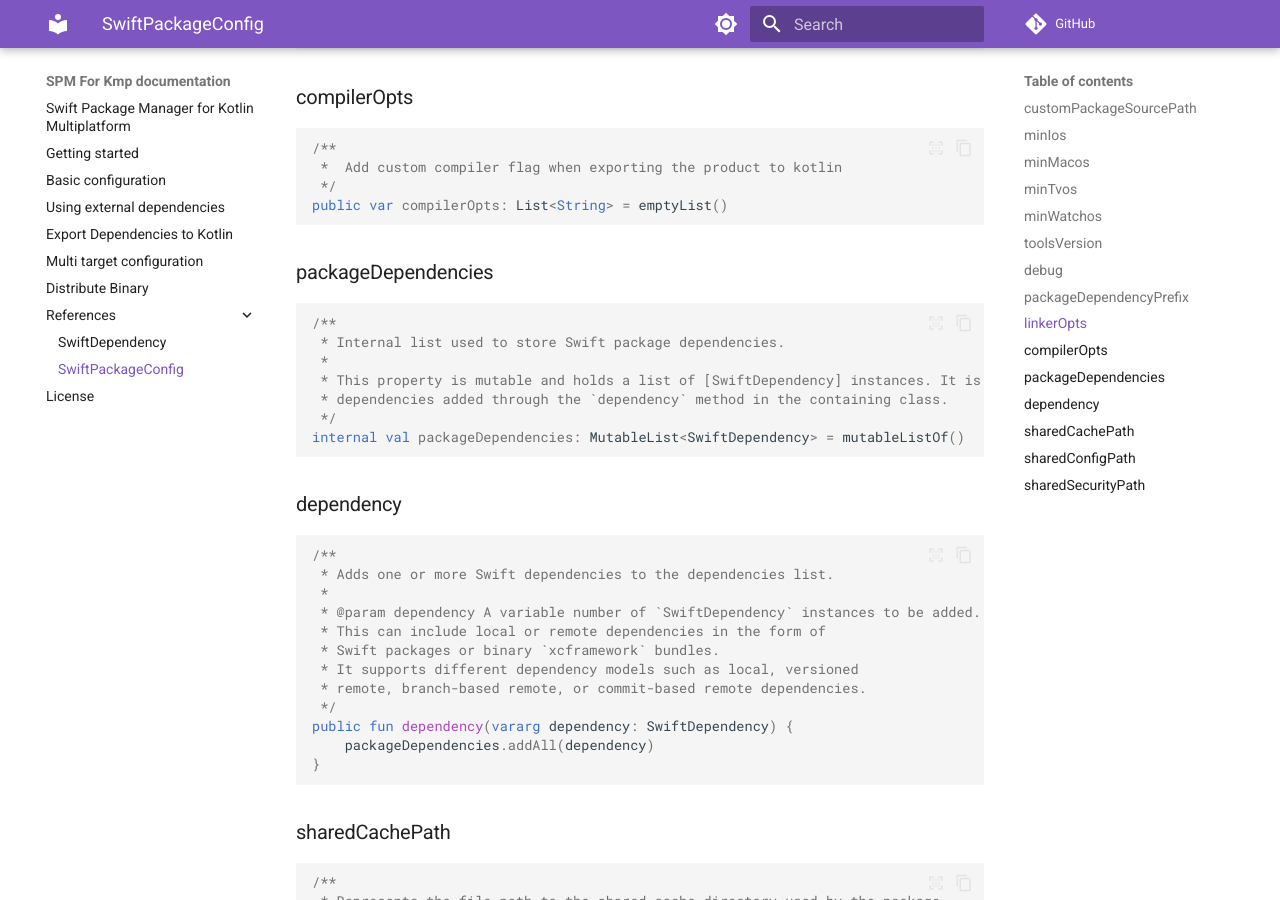
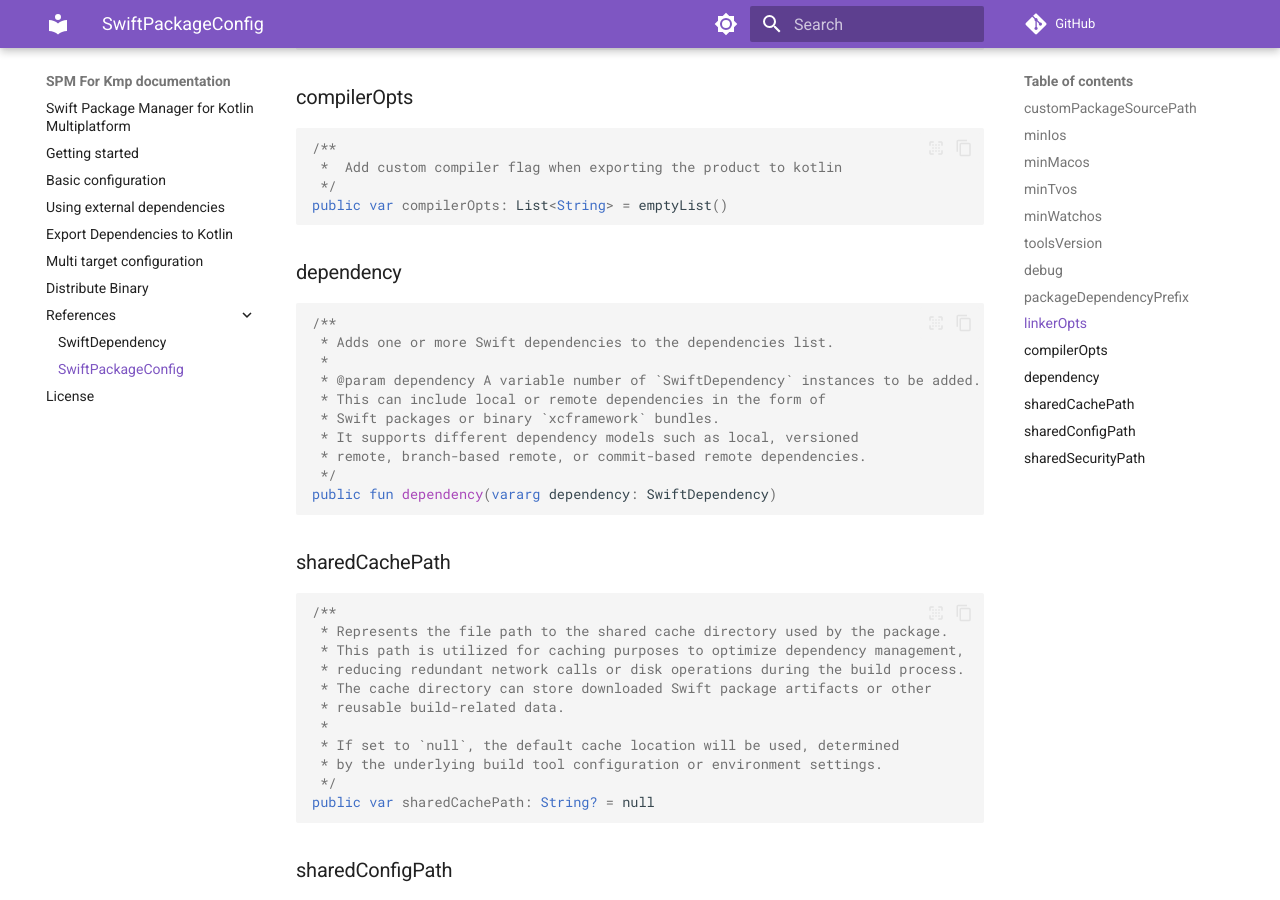
Before and after one commit to frankois944/spm4Kmp, an MkDocs documentation site: the page built from website/docs/references/swiftPackageConfig.md, in a window 1280 px wide and 900 px high, scrolled down 2511 px. Built offline with MkDocs 1.6.1 and Material for MkDocs 9.7.7, drawn with Linux system fonts in a browser that asks for light colours; comment, search, counter and statistics services are not loaded.

Commit message:
update docs

````diff
--- a/website/docs/references/swiftPackageConfig.md
+++ b/website/docs/references/swiftPackageConfig.md
@@ -134,18 +134,6 @@
 public var compilerOpts: List<String> = emptyList()
 ```
 
-### packageDependencies
-
-``` kotlin
-/**
- * Internal list used to store Swift package dependencies.
- *
- * This property is mutable and holds a list of [SwiftDependency] instances. It is used to accumulate and manage
- * dependencies added through the `dependency` method in the containing class.
- */
-internal val packageDependencies: MutableList<SwiftDependency> = mutableListOf()
-```
-
 ### dependency
 
 ``` kotlin
@@ -158,9 +146,7 @@
  * It supports different dependency models such as local, versioned
  * remote, branch-based remote, or commit-based remote dependencies.
  */
-public fun dependency(vararg dependency: SwiftDependency) {
-    packageDependencies.addAll(dependency)
-}
+public fun dependency(vararg dependency: SwiftDependency)
 ```
 
 ### sharedCachePath
````
